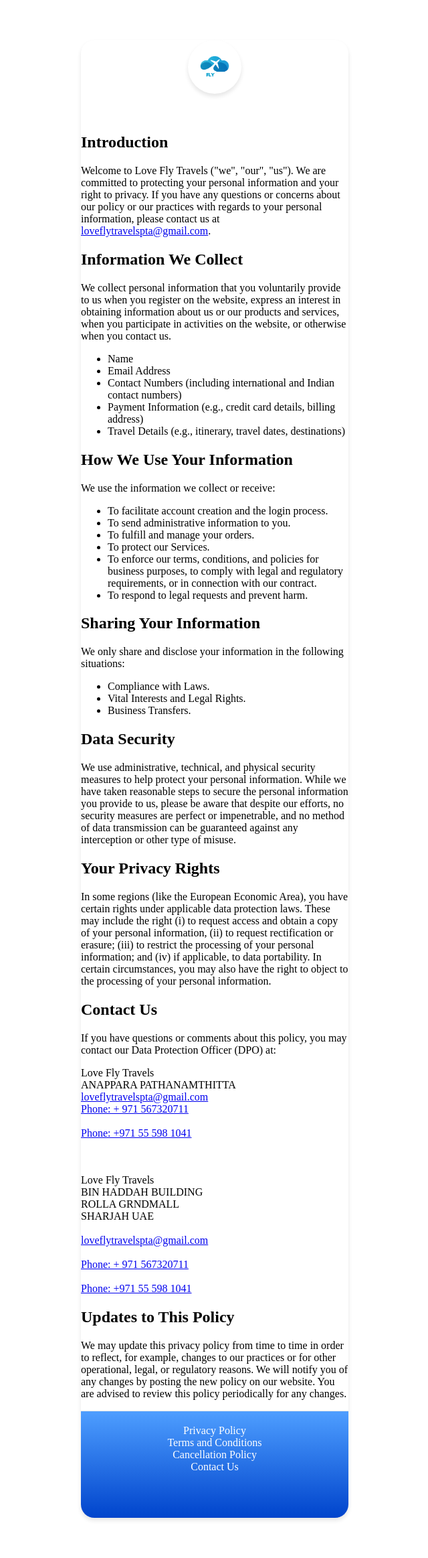
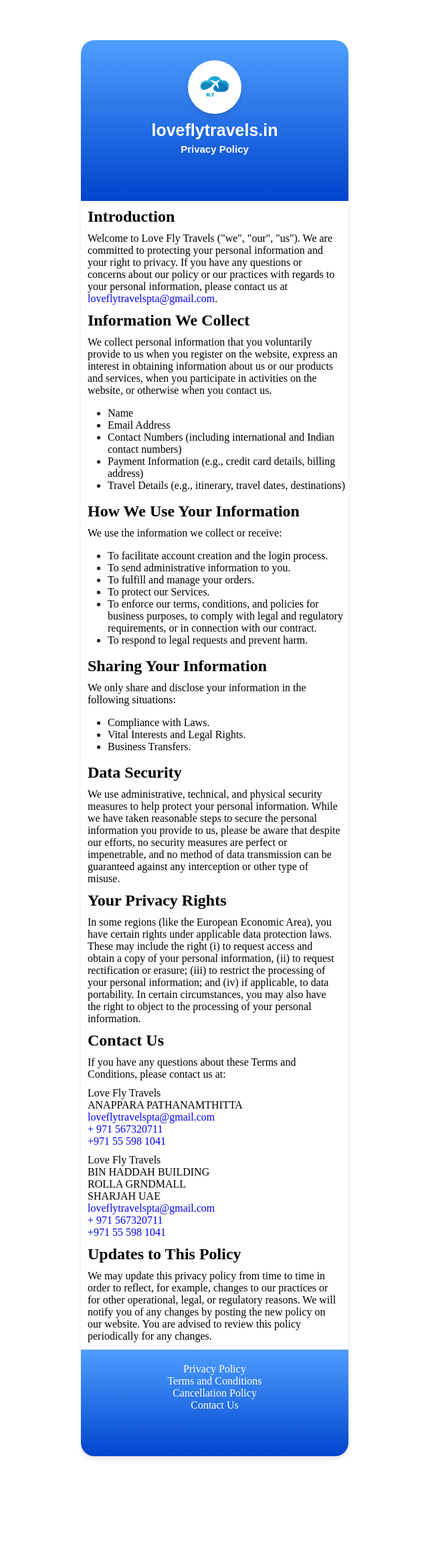
Before and after one commit to ShifnaBacker/love-fly-travels, a Django app: page /privacy-policy/ in a window 1280 px wide. Shown: the whole page at 67% size, without its empty margins (319-959 px from the left). After the commit the page ends 2178 px from the top, so only its background shows below. Run offline with Django 5.2, Linux system fonts and the light colour scheme.

Commit message:
change in style.css

```diff
--- a/payments/static/payments/styles.css
+++ b/payments/static/payments/styles.css
@@ -83,6 +83,13 @@
     flex-direction: column;
     width: 100%;
     align-items: center;
+}
+h2,p{
+    margin: 10px;
+}
+a{
+    text-decoration: none;
+    padding-bottom: 25px;
 }
 
 .form-group {
--- a/payments/templates/payments/create_payment_aed.html
+++ b/payments/templates/payments/create_payment_aed.html
@@ -3,13 +3,15 @@
 <!DOCTYPE html>
 {% load static %}
 {% block content %}
-
+<div class="header">
         <div class="logo-container">
             <img src="{% static 'payments/LOGO PNG.png' %}" alt="Logo" class="logo">
         </div>
         <div class="form-header">
-            <h1>AED Payment Gateway</h1>
+            <h1>loveflytravels.in</h1>
+            <h2>Payment Portal</h2>
         </div>
+</div>
         <form id="payment-form" method="post" action="{% url 'process_telr_payment' %}">
             {% csrf_token %}
             {{ form.as_p }}
--- a/payments/templates/payments/payment_failure.html
+++ b/payments/templates/payments/payment_failure.html
@@ -3,8 +3,10 @@
 <!DOCTYPE html>
 {% load static %}
 {% block content %}
-
-        <h1>Payment Failed</h1>
+<div class="header">
+    <h1>loveflytravels.in</h1>
+        <h2>Payment Failed</h2>
+</div>
         <p>Sorry, there was an issue processing your payment. Please try again.</p>
 
     </html>
--- a/payments/templates/payments/payment_success.html
+++ b/payments/templates/payments/payment_success.html
@@ -3,7 +3,10 @@
 <!DOCTYPE html>
 {% load static %}
 {% block content %}
-        <h1>Payment Successful</h1>
+<div class="header">
+    <h1>loveflytravels.in</h1>
+        <h2>Payment Successful</h2></div>
+
         <p>Thank you, {{ payment.customer_name }}! Your payment of {{ payment.amount }} {{ payment.currency }} was successful.</p>
 
     </html>
--- a/payments/templates/payments/privacy_policy.html
+++ b/payments/templates/payments/privacy_policy.html
@@ -3,13 +3,15 @@
 <!DOCTYPE html>
 {% load static %}
 {% block content %}
-
+<div class="header">
         <div class="logo-container">
             <img src="{% static 'payments/LOGO PNG.png' %}" alt="Logo" class="logo">
         </div>
         <div class="form-header">
-            <h1>Privacy Policy</h1>
+            <h1>loveflytravels.in</h1>
+            <h2>Privacy Policy</h2>
         </div>
+</div>
         <div class="privacy-policy">
             <section>
                 <h2>Introduction</h2>
@@ -57,17 +59,17 @@
             </section>
             <section>
                 <h2>Contact Us</h2>
-                <p>If you have questions or comments about this policy, you may contact our Data Protection Officer (DPO) at:</p>
+                <p>If you have any questions about these Terms and Conditions, please contact us at:</p>
                 <p>Love Fly Travels<br>
                     ANAPPARA PATHANAMTHITTA<br>
                 <a href="mailto:loveflytravelspta@gmail.com">loveflytravelspta@gmail.com</a><br>
-                <a href="tel:+ 971 567320711">Phone: + 971 567320711</a><br><br><a href="tel:+971 55 598 1041">Phone: +971 55 598 1041</a><br></p>
-                <br><br>Love Fly Travels<br>
+                <a href="tel:+ 971 567320711">+ 971 567320711</a><br><a href="tel:+971 55 598 1041">+971 55 598 1041</a><br></p>
+                <p>Love Fly Travels<br>
                 BIN HADDAH BUILDING <br>
                 ROLLA GRNDMALL  <br>
-                SHARJAH UAE<br><br>
-            <a href="mailto:loveflytravelspta@gmail.com">loveflytravelspta@gmail.com</a><br>
-            <br><a href="tel:+ 971 567320711">Phone: + 971 567320711</a><br><br><a href="tel:+971 55 598 1041">Phone: +971 55 598 1041</a><br> </p>
+                SHARJAH UAE<br>
+            <a href="mailto:loveflytravelspta@gmail.com">loveflytravelspta@gmail.com</a>
+            <br><a href="tel:+ 971 567320711">+ 971 567320711</a><br><a href="tel:+971 55 598 1041">+971 55 598 1041</a><br> </p>
 
             </section>
             <section>
```
Also changed, not shown: payments/templates/payments/cancellation_policy.html (+4 -3 lines), payments/templates/payments/contact_us.html (+6 -5 lines), payments/templates/payments/terms_and_conditions.html (+8 -6 lines).
